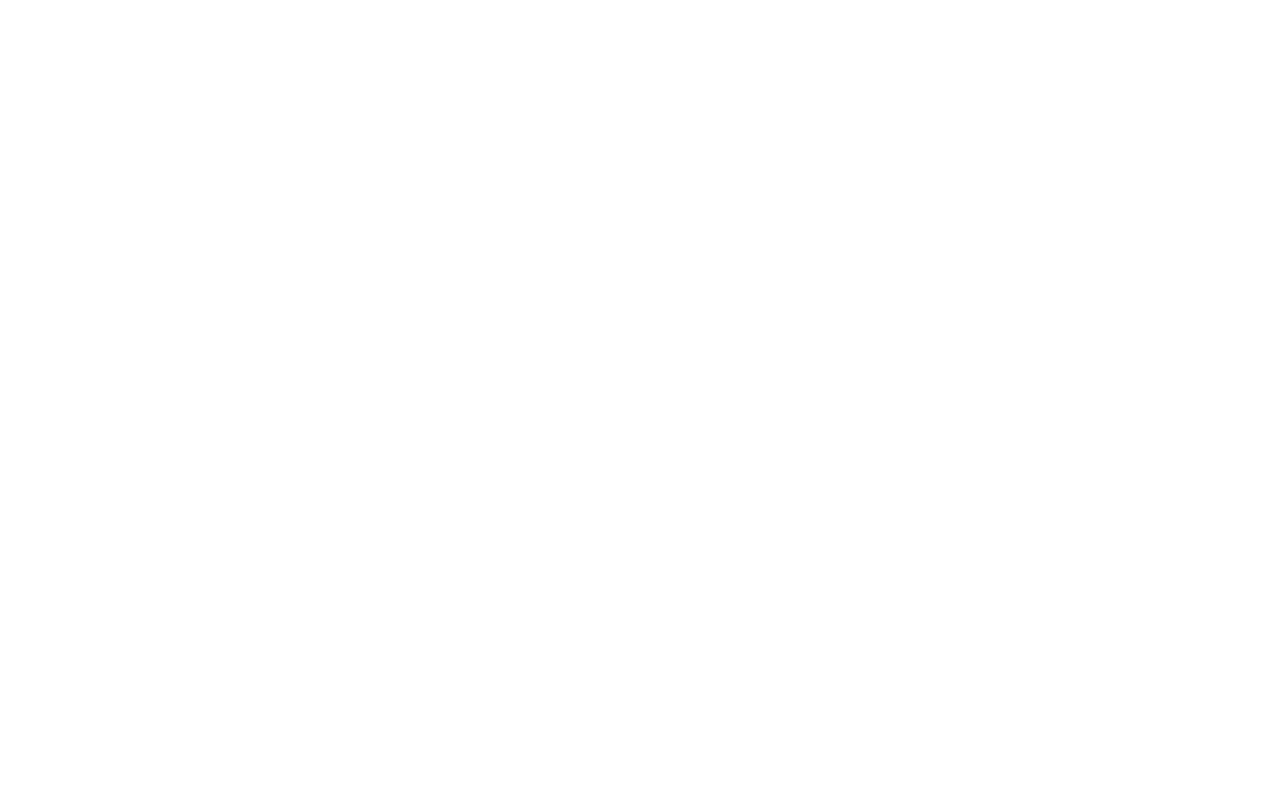
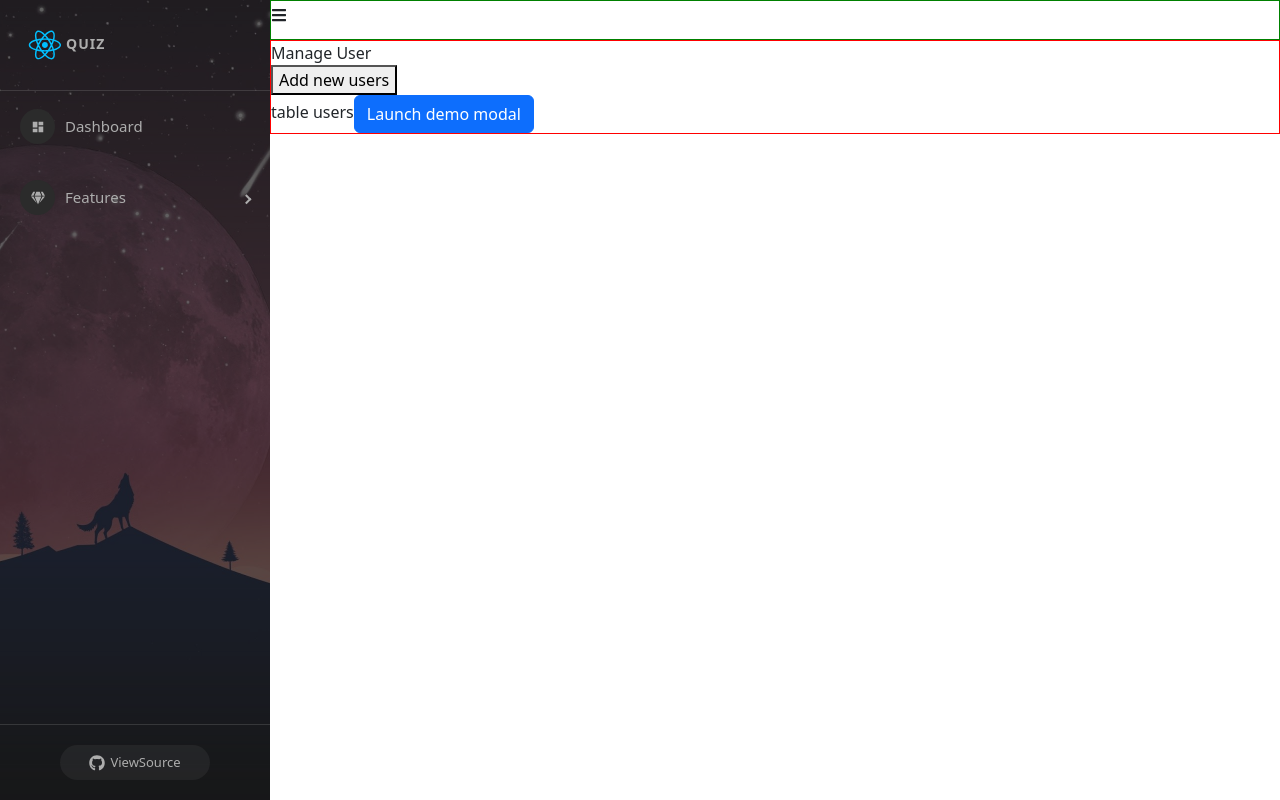
Before and after one commit to AnhQuanv/React-hook, a React (Create React App) app: page /admins/manage-users in a window 1280 px wide. Before the commit this address had no page. Built offline with nearby package versions, Linux system fonts and the light colour scheme.

Commit message:
video 56 Design AddNewUser

```diff
--- a/src/App.scss
+++ b/src/App.scss
@@ -84,6 +84,7 @@
         background: #303030;
         color: white;
         height: 40px;
+        border: none;
 
         &:hover{
           background: black;
--- a/src/components/Admin/Admin.js
+++ b/src/components/Admin/Admin.js
@@ -2,6 +2,8 @@
 import { FaBars } from 'react-icons/fa';
 import './Admin.scss';
 import { useState } from "react";
+import { Link, Outlet } from "react-router-dom"
+
 
 const Admin = (props) => {
     const [collapsed, setCollapsed] = useState(false);
@@ -11,8 +13,15 @@
                 <SideBar collapsed={collapsed} />
             </div>
             <div className="admin-content">
-                <FaBars onClick={() => setCollapsed(!collapsed)} />
-                12312312312
+                <div className="admin-header">
+                    <FaBars onClick={() => setCollapsed(!collapsed)} />
+                </div>
+
+                <div className="admin-main">
+
+                    <Outlet />
+
+                </div>
             </div>
         </div>
     )
--- a/src/components/Admin/Admin.scss
+++ b/src/components/Admin/Admin.scss
@@ -5,4 +5,16 @@
             height: 100vh !important;
         }
     }
+    .admin-content {
+        width: 100%;
+        .admin-header {
+            height: 40px;
+            border: 1px solid green;
+
+        }
+        .admin-main {
+            border: 1px solid red;
+
+        }
+    }
 }
--- /dev/null
+++ b/src/components/Admin/Content/DashBoard.js
@@ -0,0 +1,9 @@
+const DashBoard = (props) => {
+    return (
+        <div>
+            dash board
+        </div>
+    )
+}
+
+export default DashBoard;
--- /dev/null
+++ b/src/components/Admin/Content/ManageUser.js
@@ -0,0 +1,24 @@
+import ModalCreteUser from "./ModalCreateUser";
+
+const ManageUser = (props) => {
+    return (
+        <div className="manage-user-container">
+            <div className="title">
+
+                Manage User
+
+            </div>
+            <div className="users-content">
+                <div>
+                    <button>Add new users</button>
+                </div>
+                <div>
+                    table users
+                    <ModalCreteUser />
+                </div>
+            </div>
+        </div>
+    )
+}
+
+export default ManageUser;
--- /dev/null
+++ b/src/components/Admin/Content/ModalCreateUser.js
@@ -0,0 +1,62 @@
+import { useState } from 'react';
+import Button from 'react-bootstrap/Button';
+import Modal from 'react-bootstrap/Modal';
+
+const ModalCreteUser = () => {
+    const [show, setShow] = useState(false);
+
+    const handleClose = () => setShow(false);
+    const handleShow = () => setShow(true);
+
+    return (
+        <>
+            <Button variant="primary" onClick={handleShow} >
+                Launch demo modal
+            </Button>
+
+            <Modal backdrop='static' show={show} onHide={handleClose} size="xl">
+                <Modal.Header closeButton>
+                    <Modal.Title>Add new user</Modal.Title>
+                </Modal.Header>
+                <Modal.Body>
+                    <form className="row g-3">
+                        <div className="col-md-6">
+                            <label className="form-label">Email</label>
+                            <input type="email" className="form-control" />
+                        </div>
+                        <div className="col-md-6">
+                            <label className="form-label">Password</label>
+                            <input type="password" className="form-control" />
+                        </div>
+                        <div className="col-md-6">
+                            <label className="form-label">Username</label>
+                            <input type="text" className="form-control" />
+                        </div>
+                        <div className="col-md-4">
+                            <label className="form-label">Role</label>
+                            <select className="form-select">
+                                <option selected value="USER">USER</option>
+                                <option value='ADMIN'>ADMIN</option>
+                            </select>
+                        </div>
+                        <div className='col-md-12'>
+                            <label className="form-label">Image</label>
+
+
+                        </div>
+                    </form>
+                </Modal.Body>
+                <Modal.Footer>
+                    <Button variant="secondary" onClick={handleClose}>
+                        Close
+                    </Button>
+                    <Button variant="primary" onClick={handleClose}>
+                        Save
+                    </Button>
+                </Modal.Footer>
+            </Modal>
+        </>
+    );
+}
+
+export default ModalCreteUser;
--- a/src/components/Admin/SideBar.js
+++ b/src/components/Admin/SideBar.js
@@ -8,7 +8,7 @@
     SidebarFooter,
     SidebarContent,
 } from 'react-pro-sidebar';
-
+import { Link } from "react-router-dom"
 import { FaTachometerAlt, FaGem, FaList, FaGithub, FaRegLaughWink, FaHeart } from 'react-icons/fa';
 import sidebarBg from '../../assets/bg2.jpg';
 import { DiReact } from 'react-icons/di';
@@ -54,6 +54,7 @@
                         icon={<MdDashboard />}
                     >
                         Dashboard
+                        <Link to='/admins' />
                     </MenuItem>
                 </Menu>
 
@@ -62,7 +63,10 @@
                         icon={<FaGem />}
                         title='Features'
                     >
-                        <MenuItem>Quản lý Users</MenuItem>
+                        <MenuItem>
+                            Quản lý Users
+                            <Link to='/admins/manage-users' />
+                        </MenuItem>
                         <MenuItem>Quản lý Bài Quiz</MenuItem>
                         <MenuItem>Quản lý Câu hỏi</MenuItem>
                     </SubMenu>
--- a/src/index.js
+++ b/src/index.js
@@ -13,6 +13,8 @@
 import User from './components/User/User';
 import Admin from './components/Admin/Admin';
 import HomePage from './components/Home/HomePage';
+import ManageUser from './components/Admin/Content/ManageUser';
+import DashBoard from './components/Admin/Content/DashBoard';
 
 
 
@@ -28,7 +30,11 @@
           <Route index element={<HomePage />} />
           <Route path="users" element={<User />} />
         </Route>
-        <Route path="admins" element={<Admin />} />
+        <Route path="/admins" element={<Admin />} >
+          <Route index element={<DashBoard />} />
+          <Route path="manage-users" element={<ManageUser />} />
+
+        </Route>
 
       </Routes>
     </BrowserRouter>
```
